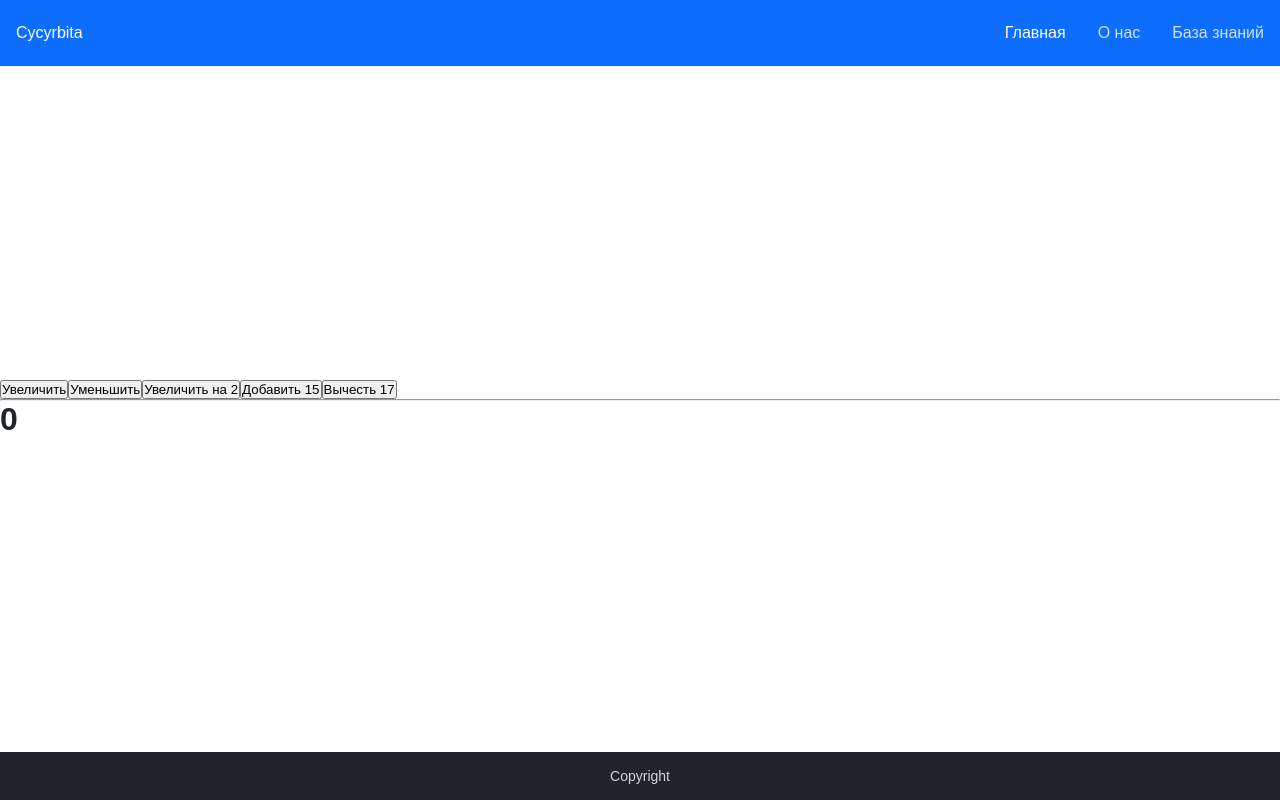
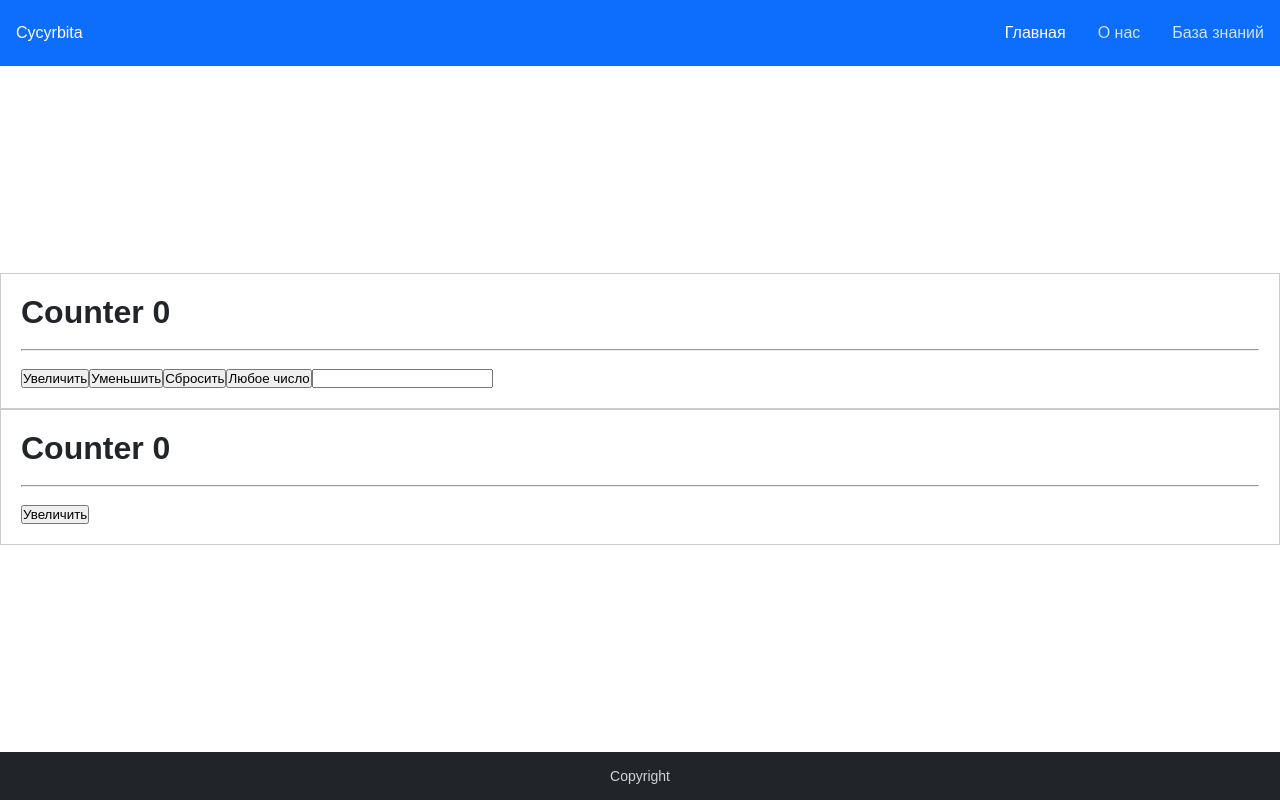
Before and after one commit to nikita-developer/my-app, a React (Create React App) app: page / in a window 1280 px wide. Built offline with nearby package versions, Linux system fonts and the light colour scheme.

Commit message:
разобрался как работает redux

```diff
--- a/src/App.js
+++ b/src/App.js
@@ -2,46 +2,20 @@
 import React from 'react';
 import Header from "./components/Header/Header"
 import Footer from "./components/Footer/Footer"
-import {connect} from 'react-redux'
+import Counter from './Counter';
 
-function App(props) {
-	console.log(props);
-
+function App() {
 	return(
 		<div className="App">
 			<div className='page'>
 				<Header />
 				{/* <Authorization />
 				<Main /> */}
-
-				<div>
-					<button onClick={props.onAdd}>Увеличить</button>
-					<button onClick={props.onSub}>Уменьшить</button>
-					<button onClick={props.onAddTwo}>Увеличить на 2</button>
-					<button onClick={() => props.addNumber(15)}>Добавить 15</button>
-					<button onClick={() => props.addNumber(-17)}>Вычесть 17</button>
-					<hr/>
-					<h1>{props.counter}</h1>
-				</div>
+				<Counter />
 				<Footer />
 			</div>
 		</div>
 	);
 }
 
-function mapStateToProps(state) {
-	return {
-		counter: state.counter
-	}
-}
-
-function mapDispatchToProps(dispatch) {
-	return {
-		onAdd: function () {dispatch({type: 'ADD'})},
-		onSub: () => dispatch({type: 'SUB'}),
-		onAddTwo: () => dispatch({type: 'ADD_TWO'}),
-		addNumber: (number) => dispatch({type: 'ADD_NUMBER', payload: number}),
-	}
-}
-
-export default connect(mapStateToProps, mapDispatchToProps) (App);
+export default App;
--- /dev/null
+++ b/src/Counter.js
@@ -0,0 +1,58 @@
+
+import React, { useState } from 'react'
+import {connect} from 'react-redux'
+
+function Counter(props) {
+    const [number, setNumber] = useState()
+
+    console.log(props);
+    return (
+        <div>
+            <div style={{padding: 20, border: '1px solid #ccc'}}>
+                <h1>Counter {props.counter}</h1>
+                <br/>
+                <hr />
+                <br/>
+                <div>
+                    <button onClick={props.counterAdd}>Увеличить</button>
+                    <button onClick={props.counterSub}>Уменьшить</button>
+                    <button onClick={props.counterReset}>Сбросить</button>
+                    <button onClick={() => props.counterRandom(number)}>Любое число</button>
+                    <input onChange={countNumber} type="number" />
+                </div>
+            </div>
+            <div style={{padding: 20, border: '1px solid #ccc'}}>
+                <h1>Counter {props.counter2}</h1>
+                <br/>
+                <hr />
+                <br/>
+                <div>
+                    <button onClick={props.counter2Add}>Увеличить</button>
+                </div>
+            </div>
+        </div>
+    )
+
+    function countNumber(e) {
+        setNumber(e.target.value)
+    }
+}
+
+function mapStateToProps(state) {
+    return {
+        counter: state.counter.counter,
+        counter2: state.counter2.counter2,
+    }
+}
+
+function mapDispatchToProps(dispatch) {
+    return {
+        counterAdd: () => dispatch({type: 'COUNTER_ADD'}),
+        counter2Add: () => dispatch({type: 'COUNTER2_ADD'}),
+        counterSub: () => dispatch({type: 'COUNTER_SUB'}),
+        counterReset: () => dispatch({type: 'COUNTER_RESET'}),
+        counterRandom: (number) => dispatch({type: 'COUNTER_RANDOM', payload: number}),
+    }
+}
+
+export default connect(mapStateToProps, mapDispatchToProps) (Counter)
--- a/src/index.js
+++ b/src/index.js
@@ -6,7 +6,7 @@ import App from './App';
 import {BrowserRouter} from 'react-router-dom';
 import {createStore} from 'redux'
 import {Provider} from 'react-redux'
-import rootReducer from './redux/rootReducer';
+import rootReducer from './redux/reducers/rootReducer';
 
 const store = createStore(rootReducer)
 
--- /dev/null
+++ b/src/redux/reducers/counter.js
@@ -0,0 +1,26 @@
+
+const initialState = {
+    counter: 0
+}
+
+export default function counter(state = initialState, action) {
+    switch(action.type) {
+        case 'COUNTER_ADD':
+            return {
+                counter: state.counter + 1
+            }
+        case 'COUNTER_SUB':
+            return {
+                counter: state.counter - 1
+            }
+        case 'COUNTER_RESET':
+            return {
+                counter: state.counter = 0
+            }
+        case 'COUNTER_RANDOM':
+            return {
+                counter: state.counter + +action.payload
+            }
+        default: return state
+    }
+}
--- /dev/null
+++ b/src/redux/reducers/counter2.js
@@ -0,0 +1,14 @@
+
+const initialState = {
+    counter2: 0
+}
+
+export default function counter2(state = initialState, action) {
+    switch(action.type) {
+        case 'COUNTER2_ADD':
+            return {
+                counter2: state.counter2 + 1
+            }
+        default: return state
+    }
+}
--- /dev/null
+++ b/src/redux/reducers/rootReducer.js
@@ -0,0 +1,10 @@
+
+import {combineReducers} from "redux"
+
+import counter from './counter'
+import counter2 from './counter2'
+
+export default combineReducers({
+    counter,
+    counter2,
+})
--- a/src/redux/rootReducer.js
+++ /dev/null
@@ -1,26 +0,0 @@
-const initialState = {
-    counter: 0
-}
-
-export default function rootReducer (state = initialState, action) {
-    switch(action.type) {
-        case 'ADD':
-            return {
-                counter: state.counter + 1
-            }
-        case 'SUB':
-            return {
-                counter: state.counter - 1
-            }
-        case 'ADD_TWO':
-            return {
-                counter: state.counter + 2
-            }
-        case 'ADD_NUMBER':
-            return {
-                counter: state.counter + action.payload
-            }
-        default:
-            return state
-    }
-}
```
